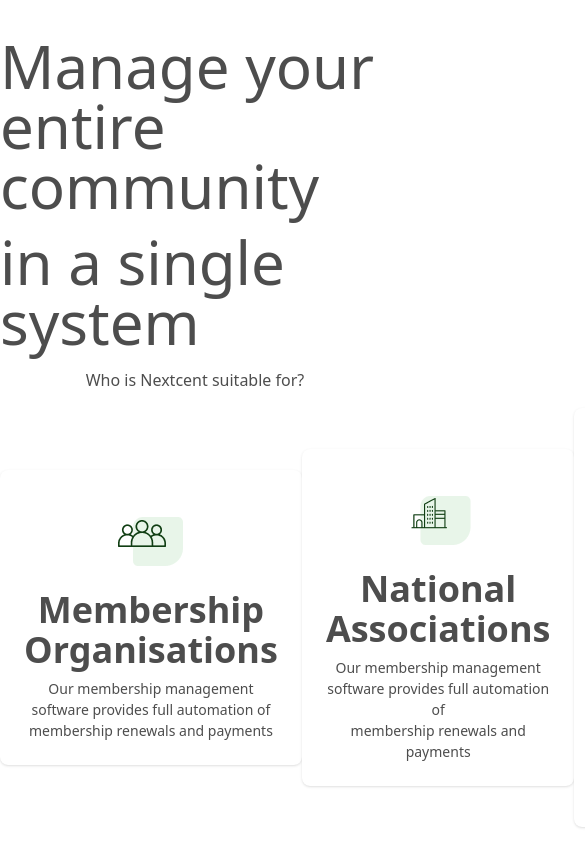
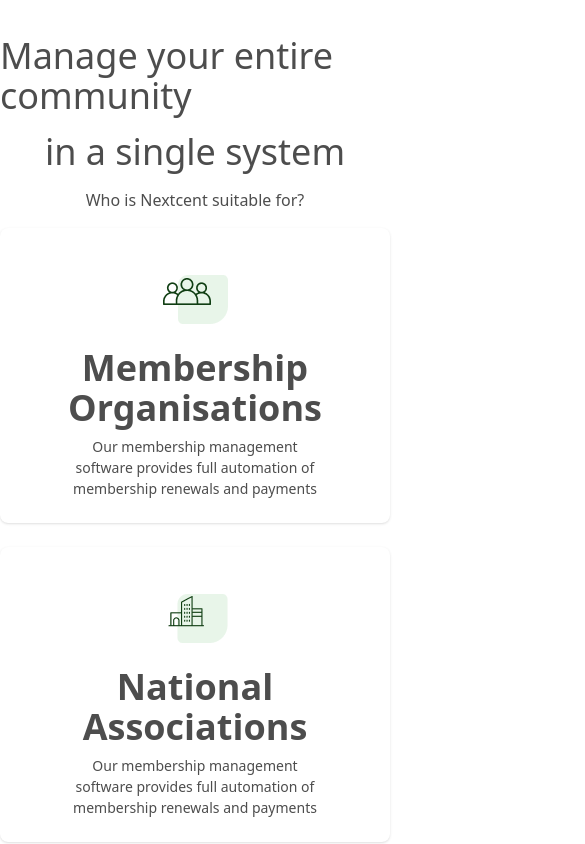
Before and after one commit to Jaseemks/Nexcent_landingpage, a React (Vite) app: page / in a window 390 px wide. Shown: the part 1120-1964 px from the top of the page, 585 px wide, since content can reach past the window. Built offline with nearby package versions, Linux system fonts and the light colour scheme.

Commit message:
finished inital page design

```diff
--- a/src/components/MangCommunity.jsx
+++ b/src/components/MangCommunity.jsx
@@ -4,47 +4,56 @@ import { FaArrowRight } from 'react-icons/fa'
 export const MangCommunity = () => {
     return (
         <div className='flex flex-col space-y-4 items-center'>
-            <span className='text-6xl text-[#4D4D4D]'>Manage your entire community</span>
-            <span className='text-6xl text-[#4D4D4D]'>in a single system</span>
+            <span className='text-4xl md:text-6xl text-[#4D4D4D]'>Manage your entire community</span>
+            <span className='text-4xl md:text-6xl text-[#4D4D4D]'>in a single system</span>
             <span className='text-[#4D4D4D]'>Who is Nextcent suitable for?</span>
-            <div className='flex flex-row items-center justify-evenly w-full pb-10'>
-                <div className="card bg-base-100 w-96 shadow-sm ">
+            <div className="flex flex-wrap items-center justify-evenly w-full pb-10">
+    {/* Card 1 */}
+    <div className="card bg-base-100 w-full sm:w-96 md:w-96 lg:w-96 shadow-sm mb-6 md:mb-0">
         <figure className="px-10 pt-10">
             <img
                 src="/assets/Icon.png"
-                            alt=""
-                            className="rounded-xl" />
+                alt="Membership Organisations"
+                className="rounded-xl"
+            />
         </figure>
         <div className="card-body items-center text-center">
-                        <span className="card-title text-4xl text-[#4D4D4D] ">Membership <br /> Organisations</span>
-                        <p className='text-[#4D4D4D]'>Our membership management <br />software provides full automation of<br />membership renewals and payments</p>
+            <span className="card-title text-4xl text-[#4D4D4D]">Membership <br /> Organisations</span>
+            <p className="text-[#4D4D4D]">Our membership management <br />software provides full automation of<br />membership renewals and payments</p>
         </div>
     </div>
-                <div className="card bg-base-100 w-96 shadow-sm">
+
+    {/* Card 2 */}
+    <div className="card bg-base-100 w-full sm:w-96 md:w-96 lg:w-96 shadow-sm mb-6 md:mb-0">
         <figure className="px-10 pt-10">
             <img
                 src="/assets/Icon (1).png"
-                            alt=""
-                            className="rounded-xl" />
+                alt="National Associations"
+                className="rounded-xl"
+            />
         </figure>
         <div className="card-body items-center text-center">
-                        <span className="card-title text-4xl text-[#4D4D4D] ">National <br /> Associations</span>
-                        <p className='text-[#4D4D4D]'>Our membership management <br />software provides full automation of<br />membership renewals and payments</p>
+            <span className="card-title text-4xl text-[#4D4D4D]">National <br /> Associations</span>
+            <p className="text-[#4D4D4D]">Our membership management <br />software provides full automation of<br />membership renewals and payments</p>
         </div>
     </div>
-                <div className="card bg-base-100 w-96 shadow-sm">
+
+    {/* Card 3 */}
+    <div className="card bg-base-100 w-full sm:w-96 md:w-96 lg:w-96 shadow-sm">
         <figure className="px-10 pt-10">
             <img
                 src="/assets/Icon (2).png"
-                            alt=""
-                            className="rounded-xl" />
+                alt="Clubs And Groups"
+                className="rounded-xl"
+            />
         </figure>
         <div className="card-body items-center text-center">
-                        <span className="card-title text-4xl text-[#4D4D4D] ">Clubs And <br /> Groups</span>
-                        <p className='text-[#4D4D4D]'>Our membership management <br />software provides full automation of<br />membership renewals and payments</p>
+            <span className="card-title text-4xl text-[#4D4D4D]">Clubs And <br /> Groups</span>
+            <p className="text-[#4D4D4D]">Our membership management <br />software provides full automation of<br />membership renewals and payments</p>
         </div>
     </div>
 </div>
+
             <div className='flex w-full bg-[#F5F7FA] h-64'>
                 <div className='flex flex-col w-1/2 justify-center items-center'>
                     <span className='text-4xl font-bold text-[#4D4D4D]'>Helping a local</span>
```
Lines whose indentation alone changed are shown as unchanged.
